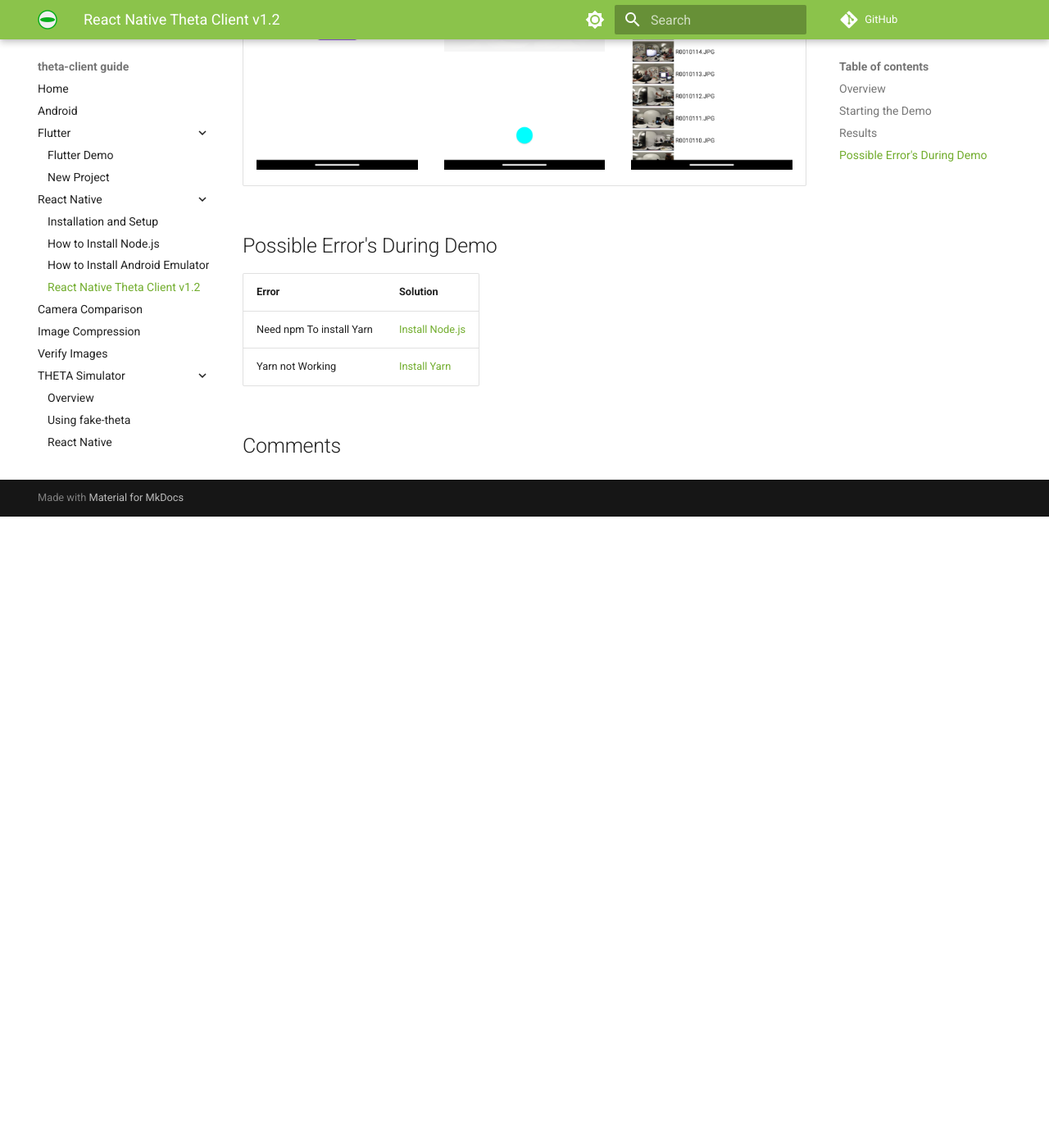
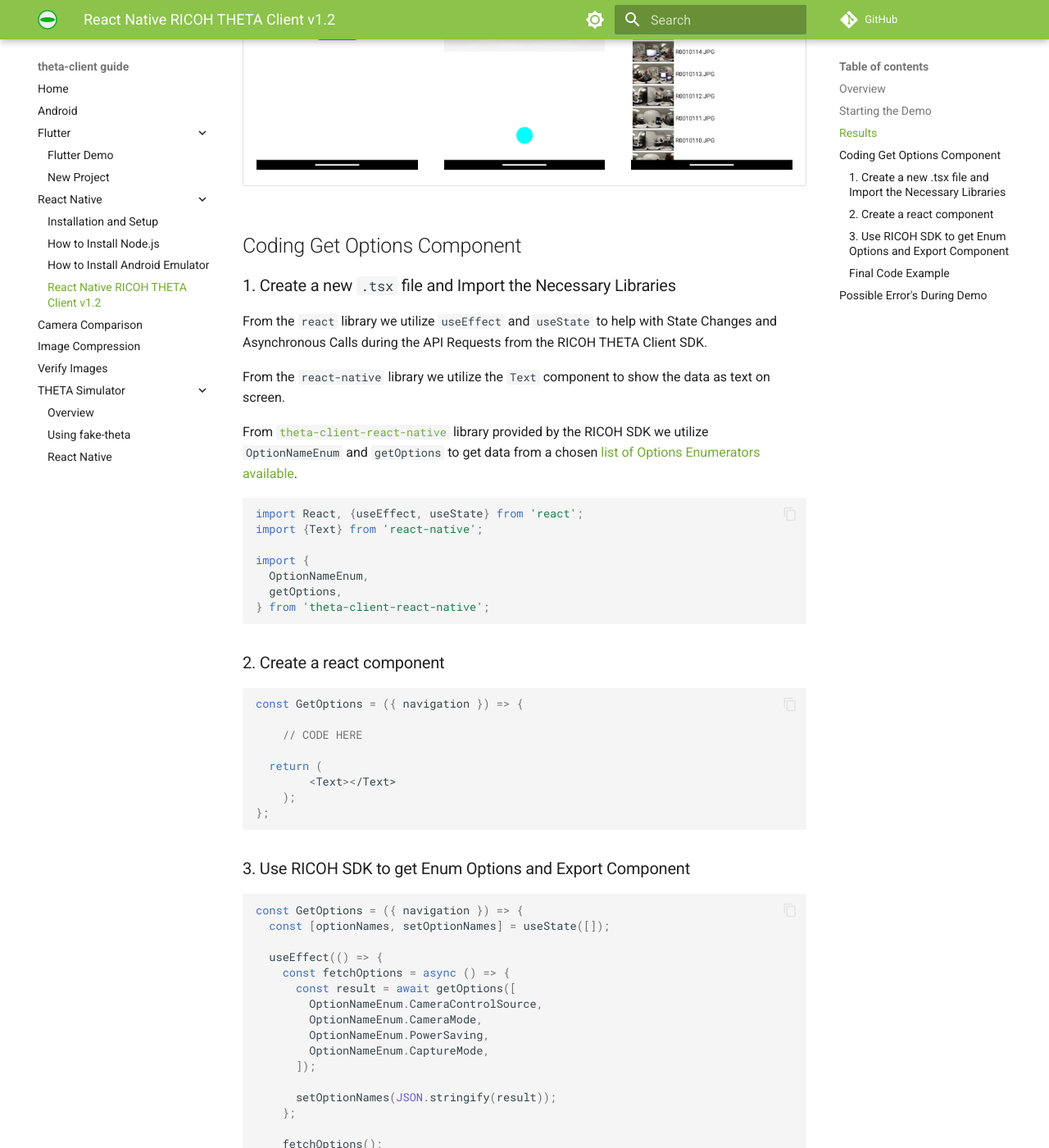
Before and after one commit to theta360developers/theta-client-guide, an MkDocs documentation site: the page built from docs/react-native-theta-client-1_2.md, in a window 1280 px wide and 1400 px high, scrolled down 914 px. Shown: the whole window at 82% size. Built offline with MkDocs 1.6.1 and Material for MkDocs 9.7.7, drawn with Linux system fonts in a browser that asks for light colours; comment, search, counter and statistics services are not loaded; before the commit the page ends 1544 px from its top, so only the background shows below that; some of the changed text lies outside the part shown.

Commit message:
Added Get Options Section using SDK

````diff
--- a/docs/react-native-theta-client-1_2.md
+++ b/docs/react-native-theta-client-1_2.md
@@ -25,6 +25,112 @@
 | ----------- | ----------| ---------- |
 | ![screenshot1](images/react_native/windows/scrnshotAndroid1.png){ width="250"} | ![screenshot2](Screenshot_1687290803.png){ width="250"}  | ![screenshot3](Screenshot_1687290798.png){ width="250"}|
 
+## Coding Get Options Component
+
+### 1. Create a new `.tsx` file and Import the Necessary Libraries
+
+From the `react` library we utilize `useEffect` and `useState` to help with State Changes and Asynchronous Calls during the API Requests from the RICOH THETA Client SDK.
+
+From the `react-native` library we utilize the `Text` component to show the data as text on screen.
+
+From [`theta-client-react-native`](https://www.npmjs.com/package/theta-client-react-native) library provided by the RICOH SDK we utilize `OptionNameEnum` and `getOptions` to get data from a chosen [list of Options Enumerators available](https://github.com/ricohapi/theta-client/blob/main/react-native/src/theta-repository/options/options.ts).
+
+
+``` javascript
+import React, {useEffect, useState} from 'react';
+import {Text} from 'react-native';
+
+import {
+  OptionNameEnum,
+  getOptions,
+} from 'theta-client-react-native';
+```
+
+### 2. Create a react component
+
+``` javascript
+const GetOptions = ({ navigation }) => {
+
+    // CODE HERE
+
+  return (
+        <Text></Text>
+    );
+};
+```
+
+### 3. Use RICOH SDK to get Enum Options and Export Component
+
+``` javascript
+const GetOptions = ({ navigation }) => {
+  const [optionNames, setOptionNames] = useState([]);
+
+  useEffect(() => {
+    const fetchOptions = async () => {
+      const result = await getOptions([
+        OptionNameEnum.CameraControlSource,
+        OptionNameEnum.CameraMode,
+        OptionNameEnum.PowerSaving,
+        OptionNameEnum.CaptureMode,
+      ]);
+
+      setOptionNames(JSON.stringify(result));
+    };
+
+    fetchOptions();
+  }, []);
+
+  return (
+    <Text>{optionNames}</Text>
+  );
+};
+
+export default GetOptions;
+```
+
+### Final Code Example
+
+[GitHub - Options Button Return Data](https://github.com/AirTechWick/theta-client-1_2/blob/b811686d619867c1c106fbd35361198cf6277b69/demos/demo-react-native/src/GetOptions.tsx)
+
+``` javascript
+import React, {useEffect, useState} from 'react';
+import {Text} from 'react-native';
+
+import {
+  OptionNameEnum,
+  getOptions,
+} from 'theta-client-react-native';
+
+const GetOptions = ({ navigation }) => {
+  const [optionNames, setOptionNames] = useState([]);
+
+  useEffect(() => {
+    const fetchOptions = async () => {
+      const result = await getOptions([
+        OptionNameEnum.CameraControlSource,
+        OptionNameEnum.CameraMode,
+        OptionNameEnum.PowerSaving,
+        OptionNameEnum.CaptureMode,
+      ]);
+
+      setOptionNames(JSON.stringify(result));
+    };
+
+    fetchOptions();
+  }, []);
+
+  return (
+    <Text>{optionNames}</Text>
+  );
+};
+
+export default GetOptions;
+```
+
+Result
+
+![GetOptionsResults](images/react_native/windows/getoptionscrn.png){ width="300"}
+
 ## Possible Error's During Demo
 
  Error | Solution                              |
--- a/mkdocs.yml
+++ b/mkdocs.yml
@@ -12,7 +12,7 @@
       - 'Installation and Setup': 'react-native-install.md'
       - 'How to Install Node.js': 'how-to-install-nodejs.md'
       - 'How to Install Android Emulator': 'how-to-setup-android-emulator.md'
-      - 'React Native Theta Client v1.2': 'react-native-theta-client-1_2.md'
+      - 'React Native RICOH THETA Client v1.2': 'react-native-theta-client-1_2.md'
   - Camera Comparison: 'camera_compare.md'
   - Image Compression: 'compression.md'
   - Verify Images: 'verify_image.md'
````
Also changed, not shown: docs/images/react_native/windows/getoptionscrn.png (added).
